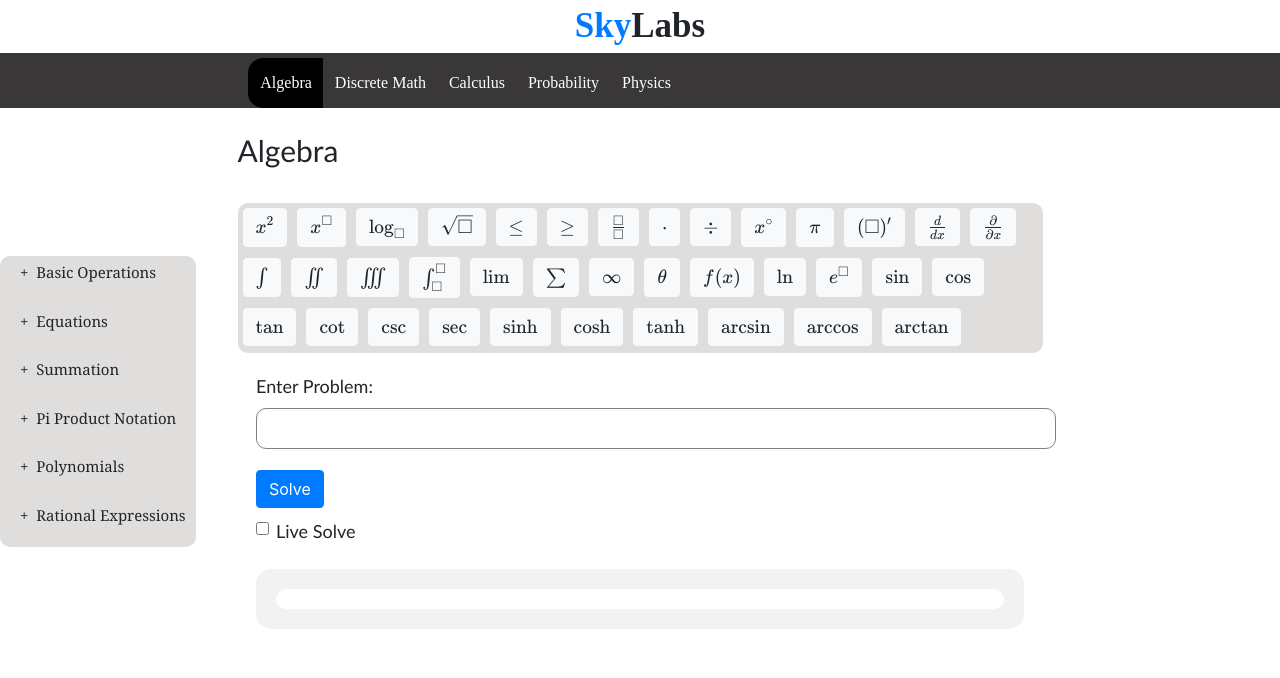
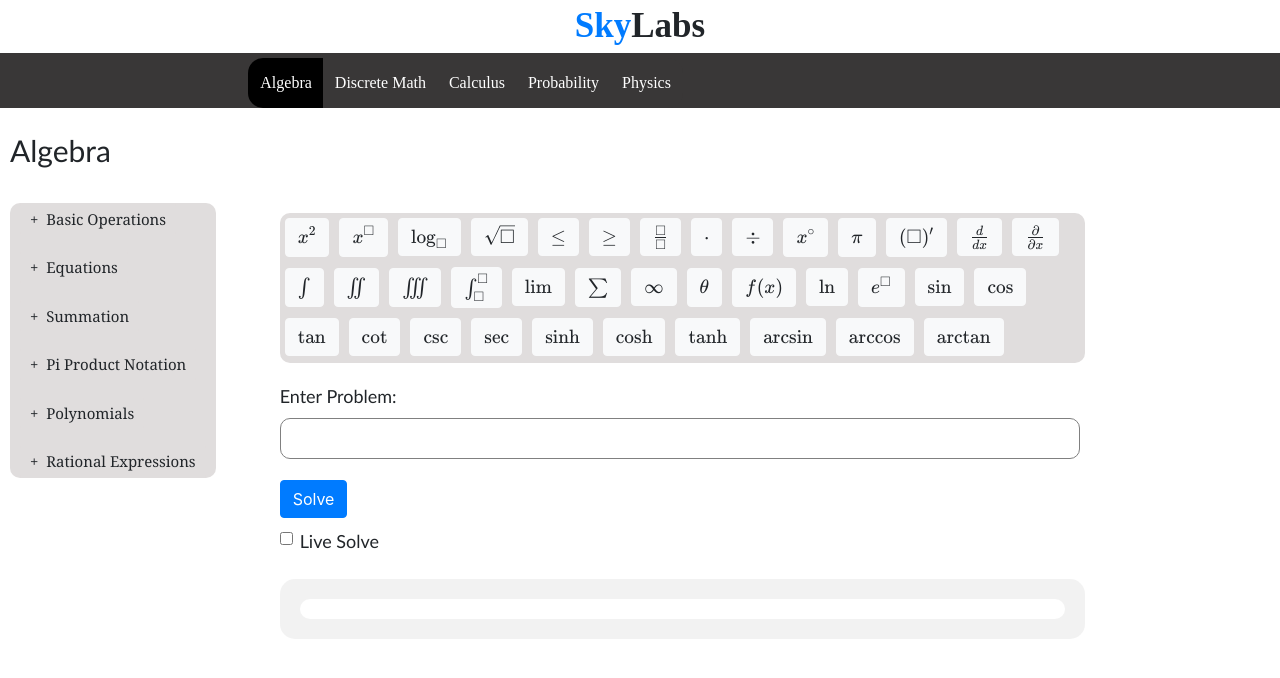
Before and after one commit to Skyjaheim2/Sky-Labs, a Flask app: page / in a window 1280 px wide. Shown: the top 678 px of the page. Run offline with Flask 2, Linux system fonts and the light colour scheme; some libraries are stand-ins or nearby versions.

Commit message:
Refactored html layout for layout.html, Made subject topics extension clickable

```diff
--- a/templates/index.html
+++ b/templates/index.html
@@ -29,8 +29,8 @@
 
     }
     .main-container {
-        margin-left: 20%;
-        margin-right: 20%;
+        /*margin-left: 20%;*/
+        /*margin-right: 20%;*/
     }
     .results-container {
         font-family: 'Trebuchet MS', 'Lucida Sans Unicode', 'Lucida Grande', 'Lucida Sans', Arial, sans-serif;
--- a/templates/layout.html
+++ b/templates/layout.html
@@ -66,13 +66,6 @@
         margin-bottom: 30px;
         margin-top: 20px;
     }
-    .container-2 {
-        /*display: flex;*/
-        /*flex-wrap: wrap;*/
-        margin: auto;
-        width: 805px;
-
-    }
     .inputLabel {
         font-family: 'Trebuchet MS', 'Lucida Sans Unicode', 'Lucida Grande', 'Lucida Sans', Arial, sans-serif;
         font-size: 18px;
@@ -117,21 +110,13 @@
         border-radius: 10px;
         height: 150px;
         margin-bottom: 20px;
+        margin-top: 10px;
     }
-    .sidebar {
-        position: absolute;
-        background-color: #e0dddd;
-        top: 32%;
-        border-radius: 10px;
-        width: 205px;
-        min-height: 500px;
-        /*height: auto;*/
-    }
-    #Side_Bar {
+    #sidebar {
         border-radius: 10px;
         background-color: #e0dddd;
-        position: absolute;
-        top: 32%;
+        /*position: absolute;*/
+        /*top: 32%;*/
 
     }
     .topics-btn {
@@ -140,6 +125,7 @@
         /*font-family: 'Trebuchet MS', 'Lucida Sans Unicode', 'Lucida Grande', 'Lucida Sans', Arial, sans-serif;*/
         padding: 5px 10px;
         margin-left: 10px;
+        margin-right: 10px;
         border: none;
         /*border-top: 1px solid darkgray;*/
         font-size: 15px;
@@ -152,27 +138,52 @@
     .symbol-btn {
         margin: 5px;
     }
-    .dropdown-item {
-        font-family: 'Trebuchet MS', 'Lucida Sans Unicode', 'Lucida Grande', 'Lucida Sans', Arial, sans-serif;
-        font-size: 15px;
-        border: 1px solid darkgray;
-        border-radius: 10px;
-        margin-bottom: 5px;
+    .topic-extension-item {
+        text-decoration: none;
+        color: black;
+        cursor: pointer;
     }
-    /* dropdown-item background */
-    .show {
-        border-radius: 10px;
+    .topic-extension-item:hover {
+        color: black;
     }
-    .foo-topics {
+    .topic-extension-heading {
+        font-family: "Times New Roman", Symbola, serif;
+        color: #848484;
+        /*font-weight: 0;*/
+        /*font-size: 30px;*/
+        /*font-weight: 350;*/
+    }
+    .heading-container {
+        width: 100%;
+    }
+    .subject-heading-container {
+        width: 100%;
+        margin-left: 10px;
+    }
+    .sidebar-container {
+        margin-left: 10px;
+        /*padding: 10px;*/
+
+    }
+    .container-1 {
+        display: flex;
+        flex-wrap: wrap;
+    }
+    .container-2 {
+        margin-left: 5%;
+        width: 805px;
 
     }
 </style>
 {% block style %}
 {% endblock %}
 <body>
+
+    <div class="container-1">
+
+        <div class="heading-container">
             <div id="mainHeading"><span style="color: #007bff">Sky</span>Labs</div>
 
-    <div class="container-1">
             <div class="subject-tabs">
                 <div class="btn-group">
                     <button id="algebraSubjectTabBtn" class="btn btn-secondary subject-tab-btn" data-subject="algebra">Algebra</button>
@@ -188,97 +199,24 @@
             <div class="subject-topics"></div>
         </div>
 
-    <div class="container-2">
+        <div class="subject-heading-container">
             <div id="selectedSubjectTabHeading"></div>
-        <div class="symbols-container">
-<!--            <button class="btn btn-light symbol-btn">$ x^2 $</button>-->
-<!--            <button class="btn btn-light symbol-btn">$ x^{\square} $</button>-->
-<!--            <button class="btn btn-light symbol-btn">$ \frac{\square}{\square} $</button>-->
-        </div>
         </div>
 
-    <div id="Side_Bar">
-        <!-- BASIC OPERATIONS -->
-<!--        <p>-->
-<!--            <a class="btn btn-light topics-btn" data-toggle="collapse" href="#Model" role="button" aria-expanded="false" aria-controls="collapseExample"-->
-<!--               style="">-->
-<!--                BASIC OPERATIONS   &nbsp;&nbsp; &nbsp;&nbsp; +-->
-<!--            </a>-->
-<!--        </p>-->
-<!--        <div class="collapse" id="Model">-->
-<!--            <div class="card card-body">-->
-<!--                <p style="font-family: 'Trebuchet MS', 'Lucida Sans Unicode', 'Lucida Grande', 'Lucida Sans', Arial, sans-serif;-->
-<!--                    font-size:small;">-->
-<!--                    Addition-->
-<!--                    <br>-->
-<!--                    <br>-->
-<!--                    Subtraction-->
-<!--                </p>-->
-<!--            </div>-->
-<!--        </div>-->
+        <div class="sidebar-container">
+            <div id="sidebar"></div>
+        </div>
 
-<!--        &lt;!&ndash; EQUATIONS &ndash;&gt;-->
-<!--        <p>-->
-<!--            <a class="btn btn-light topics-btn" data-toggle="collapse" href="#Storage" role="button" aria-expanded="false" aria-controls="collapseExample"-->
-<!--               style="">-->
-<!--                EQUATIONS  &nbsp;&nbsp; &nbsp;&nbsp; &nbsp;&nbsp; &nbsp;&nbsp;+-->
-<!--            </a>-->
-<!--        </p>-->
-<!--        <div class="collapse" id="Storage">-->
-<!--            <div class="card card-body">-->
-<!--                <p style="font-family: 'Trebuchet MS', 'Lucida Sans Unicode', 'Lucida Grande', 'Lucida Sans', Arial, sans-serif;-->
-<!--                    font-size: small;">-->
-<!--                    Linear-->
-<!--                    <br>-->
-<!--                    <br>-->
-<!--                    Quadratic-->
-<!--                    <br>-->
-<!--                    <br>-->
-<!--                    Logarithmic-->
-<!--                    <br>-->
-<!--                    <br>-->
-<!--                    Exponential-->
+        <div class="container-2">
+            <div class="symbols-container"></div>
 
-<!--                </p>-->
-<!--            </div>-->
-<!--        </div>-->
+            {% block body %}
+            {% endblock %}
         </div>
 
 
+    </div>
 
-
-
-<!--    <div class="sidebar">-->
-<!--        <div class="dropdown">-->
-<!--            <button style="background-color: darkgray; color: black" class="btn btn-secondary topics-btn" type="button" id="" aria-haspopup="true" aria-expanded="false">-->
-<!--                Basic Operations-->
-<!--            </button>-->
-<!--        </div>-->
-
-<!--        <div class="dropdown">-->
-<!--            <button style="background-color: darkgray; color: black" class="btn btn-secondary dropdown-toggle topics-btn" type="button" id="dropdownMenuButton2" data-toggle="dropdown" aria-haspopup="true" aria-expanded="false">-->
-<!--                Equations-->
-<!--            </button>-->
-<!--            <div style="background-color: #e0dddd" class="dropdown-menu" aria-labelledby="dropdownMenuButton2">-->
-<!--                <a class="dropdown-item" href="#">Logarithmic</a>-->
-<!--                <a class="dropdown-item" href="#">Exponential</a>-->
-<!--                <a class="dropdown-item" href="#">Linear</a>-->
-<!--                <a class="dropdown-item" href="#">Radical</a>-->
-<!--            </div>-->
-<!--        </div>-->
-
-<!--        <div class="dropdown">-->
-<!--            <button style="background-color: darkgray; color: black" class="btn btn-secondary dropdown-toggle topics-btn" type="button" id="foo" data-toggle="dropdown" aria-haspopup="true" aria-expanded="false">-->
-<!--                Summation-->
-<!--            </button>-->
-<!--            <div style="background-color: #e0dddd" class="dropdown-menu" aria-labelledby="foo">-->
-<!--                <a class="dropdown-item" href="#">Double Summation</a>-->
-<!--                <a class="dropdown-item" href="#">Triple Summation</a>-->
-<!--            </div>-->
-<!--        </div>-->
-<!--    </div>-->
-    {% block body %}
-    {% endblock %}
 
 </body>
 
@@ -467,6 +405,24 @@
                 UI.addLatexToElement(symbolButton, symbol)
             })
         }
+        static extensionTopicClicked(mainTopic, extensionTopic) {
+            let mainHeading = document.querySelector('#selectedSubjectTabHeading')
+
+            if (mainHeading.innerHTML.includes('topic-extension-heading')) {
+                let topicExtensionHeading = document.querySelector('.topic-extension-heading')
+                topicExtensionHeading.innerHTML = `${mainTopic}→${extensionTopic}`
+
+            }
+            else {
+                mainHeading.innerHTML += `<span class="topic-extension-heading"> ${mainTopic}→${extensionTopic}</span>`
+            }
+
+            // mainHeading.innerHTML += `<span class="topic-extension-heading"> ${mainTopic}→${extensionTopic}</span>`
+
+
+
+
+        }
     }
 
     class subjectTabsUI {
@@ -481,7 +437,7 @@
                     btn.style.backgroundColor = 'black'
                 }
             })
-            subjectTabHeading.textContent = btnObj.textContent
+            subjectTabHeading.innerHTML = `${btnObj.textContent}`
             // this.loadSideBarBtn(btnObj.dataset.subject)
             this.loadSideBarBtn2(btnObj.dataset.subject)
 
@@ -524,7 +480,7 @@
             sideBar.innerHTML = sideBarBtnHtml
         }
         static loadSideBarBtn2(subject) {
-            let sideBar = document.querySelector('#Side_Bar')
+            let sideBar = document.querySelector('#sidebar')
             let subjectTopicsContainer = document.querySelector('.subject-topics')
 
             let sideBarBtnHtml = ''
@@ -599,7 +555,7 @@
             let htmlToReturn = ''
             topicsExtension[subject][topic].forEach((extension) => {
                 htmlToReturn += `
-                    ${extension}
+                    <a class="topic-extension-item">${extension}</a>
                     <br>
                     <br>
                 `
@@ -1232,6 +1188,15 @@
             subjectTabsUI.subjectTabBtnSelected(e.target)
         }
     })
+    // Topic Extension Item
+    document.querySelector('#sidebar').addEventListener('click', (e) => {
+        if (e.target.className === 'topic-extension-item') {
+            let extensionTopic = e.target.textContent
+            let mainTopic = e.target.parentElement.parentElement.parentElement.previousElementSibling.textContent
+            mainTopic = replaceAll(replaceAll(mainTopic.trim(), '\\n', ''), '+ ', '')
+            BaseUI.extensionTopicClicked(mainTopic, extensionTopic)
+        }
+    })
 
     /* ON-HOVER EVENTS */
 
@@ -1277,7 +1242,7 @@
     })
 
     // Container-1
-    document.querySelector('.container-1').addEventListener('mouseover', (e) => {
+    document.querySelector('.heading-container').addEventListener('mouseover', (e) => {
         if (e.target.classList.contains('subject-option-btn') || e.target.classList.contains('subject-tab-btn') || e.target.className === 'subject-topics') {
             subjectTabsUI.showSubjectTopics()
         }
```
Lines whose indentation alone changed are shown as unchanged.
